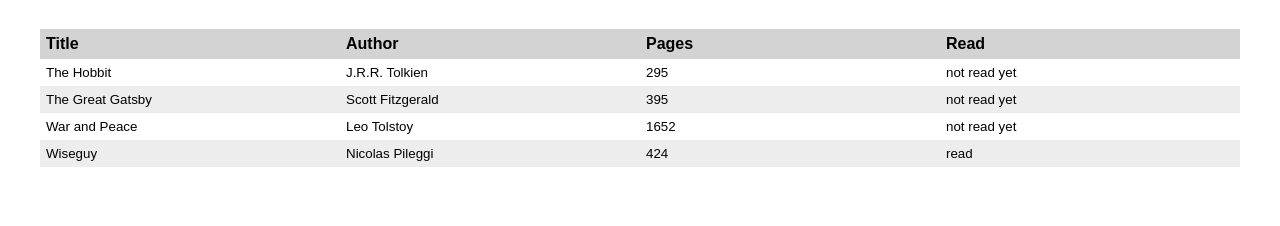
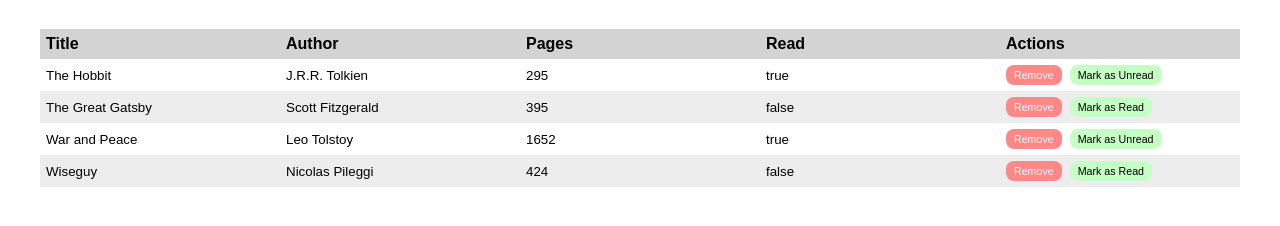
Before and after one commit to brandonwilletts/library, a plain HTML site: page index.html in a window 1280 px wide. Shown: the part 64-290 px from the top of the page. Drawn offline with Linux system fonts and the light colour scheme.

Commit message:
Add and style "Remove" "Read/Unread" buttons

```diff
--- a/index.html
+++ b/index.html
@@ -19,6 +19,7 @@
                 <th>Author</th>
                 <th>Pages</th>
                 <th>Read</th>
+                <th>Actions</th>
             </tr>
         </thead>
         <tbody id="library">
--- a/javascript.js
+++ b/javascript.js
@@ -18,11 +18,14 @@ buttonCancel.addEventListener("click", () => {
 
 buttonSave.addEventListener("click", (event) => {
     event.preventDefault();
+
     const book = new Book(title.value, author.value, pages.value);
         read.checked ? book.read = "Read" : book.read = "Not Read";
     addBookToLibrary(book);
+
     const bookAsArray = [book];
     displayBooksInLibrary(bookAsArray);
+
     dialog.close();
 });
 
@@ -43,10 +46,21 @@ function addBookToLibrary(book) {
 function displayBooksInLibrary(books) {
     for (let i = 0; i < books.length; i++) {
         const tableRow = document.createElement("tr");
+
         const title = document.createElement("td");
         const author = document.createElement("td");
         const pages = document.createElement("td");
         const read = document.createElement("td");
+
+        const action = document.createElement("td");
+        const buttonDiv = document.createElement("div");
+            buttonDiv.style.cssText = "display: flex; gap: 8px; flex-wrap: wrap;";
+        const removeButton = document.createElement("button");
+            removeButton.classList = "btn-red btn-sm";
+            removeButton.textContent = "Remove";
+        const toggleReadButton = document.createElement("button");
+            toggleReadButton.classList = "btn-green btn-sm";
+            books[i].read === true ? toggleReadButton.textContent = "Mark as Unread" : toggleReadButton.textContent = "Mark as Read";
 
         title.textContent = books[i].title;
         author.textContent = books[i].author;
@@ -54,23 +68,29 @@ function displayBooksInLibrary(books) {
         read.textContent = books[i].read;
 
         libraryTableBody.appendChild(tableRow);
+
         tableRow.appendChild(title);
         tableRow.appendChild(author);
         tableRow.appendChild(pages);
         tableRow.appendChild(read);
+
+        tableRow.appendChild(action);
+        action.appendChild(buttonDiv);
+        buttonDiv.appendChild(removeButton);
+        buttonDiv.appendChild(toggleReadButton);
     }
 }
 
-const theHobbit = new Book("The Hobbit", "J.R.R. Tolkien", 295, "not read yet");
+const theHobbit = new Book("The Hobbit", "J.R.R. Tolkien", 295, true);
 addBookToLibrary(theHobbit);
 
-const theGreatGatsby = new Book("The Great Gatsby", "Scott Fitzgerald", 395, "not read yet");
+const theGreatGatsby = new Book("The Great Gatsby", "Scott Fitzgerald", 395, false);
 addBookToLibrary(theGreatGatsby);
 
-const warAndPeace = new Book("War and Peace", "Leo Tolstoy", 1652, "not read yet");
+const warAndPeace = new Book("War and Peace", "Leo Tolstoy", 1652, true);
 addBookToLibrary(warAndPeace);
 
-const wiseguy = new Book("Wiseguy", "Nicolas Pileggi", 424, "read");
+const wiseguy = new Book("Wiseguy", "Nicolas Pileggi", 424, false);
 addBookToLibrary(wiseguy);
 
 displayBooksInLibrary(myLibrary);
--- a/style.css
+++ b/style.css
@@ -3,6 +3,10 @@
     --darkblue: #2a89fe;
     --grey: #ebebeb;
     --darkgrey: #e0e0e0;
+    --red: #ff8787;
+    --darkred: #ff7878;
+    --green: #c6ffc6;
+    --darkgreen: #b3fbb3;
 }
 
 body {
@@ -69,6 +73,29 @@ button:hover {
 
 .btn-grey:hover {
     background-color: var(--darkgrey);
+}
+
+.btn-sm {
+    padding: 4px 8px;
+    font-size: 8pt;
+}
+
+.btn-red {
+    background-color: var(--red);
+    color: white;
+}
+
+.btn-red:hover {
+    background-color: var(--darkred);
+}
+
+.btn-green {
+    background-color: var(--green);
+    color: black;
+}
+
+.btn-green:hover {
+    background-color: var(--darkgreen);
 }
 
 #btn-new-book {
```
